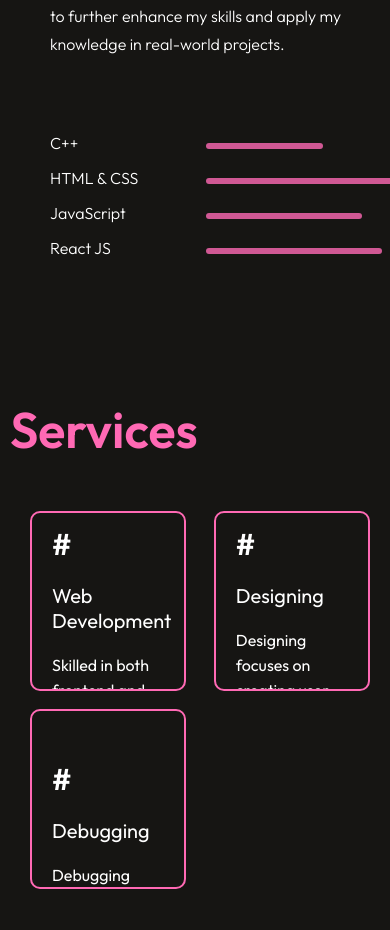
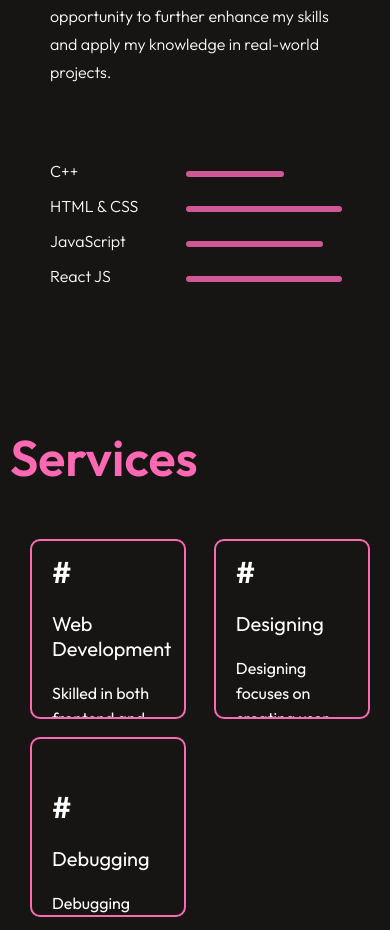
Before and after one commit to GauravZn/gaurav_jain, a React (Vite) app: page / in a window 390 px wide. Shown: the part 1184-2114 px from the top of the page. Built offline with nearby package versions, Linux system fonts and the light colour scheme; a web font is replaced by a local one.

Commit message:
3rd update for the jan 20th

```diff
--- a/src/Components/About/About.css
+++ b/src/Components/About/About.css
@@ -157,7 +157,7 @@
     .about-skill p {
         margin-top: -5px;
         font-size: 16px;
-        margin-right: -10px;
+        margin-right: -30px;
     }
 
     .about-skill hr {
--- a/src/Components/About/About.jsx
+++ b/src/Components/About/About.jsx
@@ -22,10 +22,10 @@ const About = () => {
                     <p>I am currently seeking an internship opportunity to further enhance my skills and apply my knowledge in real-world projects.</p>
                 </div>
                 <div className="about-skills">
-                    <div className="about-skill"><p>C++</p> <hr style={{width:"30vw"}}/></div>
-                    <div className="about-skill"><p>HTML & CSS</p> <hr style={{width:"50vw"}}/></div>
-                    <div className="about-skill"><p>JavaScript</p> <hr style={{width:"40vw"}}/></div>
-                    <div className="about-skill"><p>React JS</p> <hr style={{width:"45vw"}}/></div>
+                    <div className="about-skill"><p>C++</p> <hr style={{width:"25vw"}}/></div>
+                    <div className="about-skill"><p>HTML & CSS</p> <hr style={{width:"40vw"}}/></div>
+                    <div className="about-skill"><p>JavaScript</p> <hr style={{width:"35vw"}}/></div>
+                    <div className="about-skill"><p>React JS</p> <hr style={{width:"40vw"}}/></div>
                 </div>
             </div>
         </div>
```
